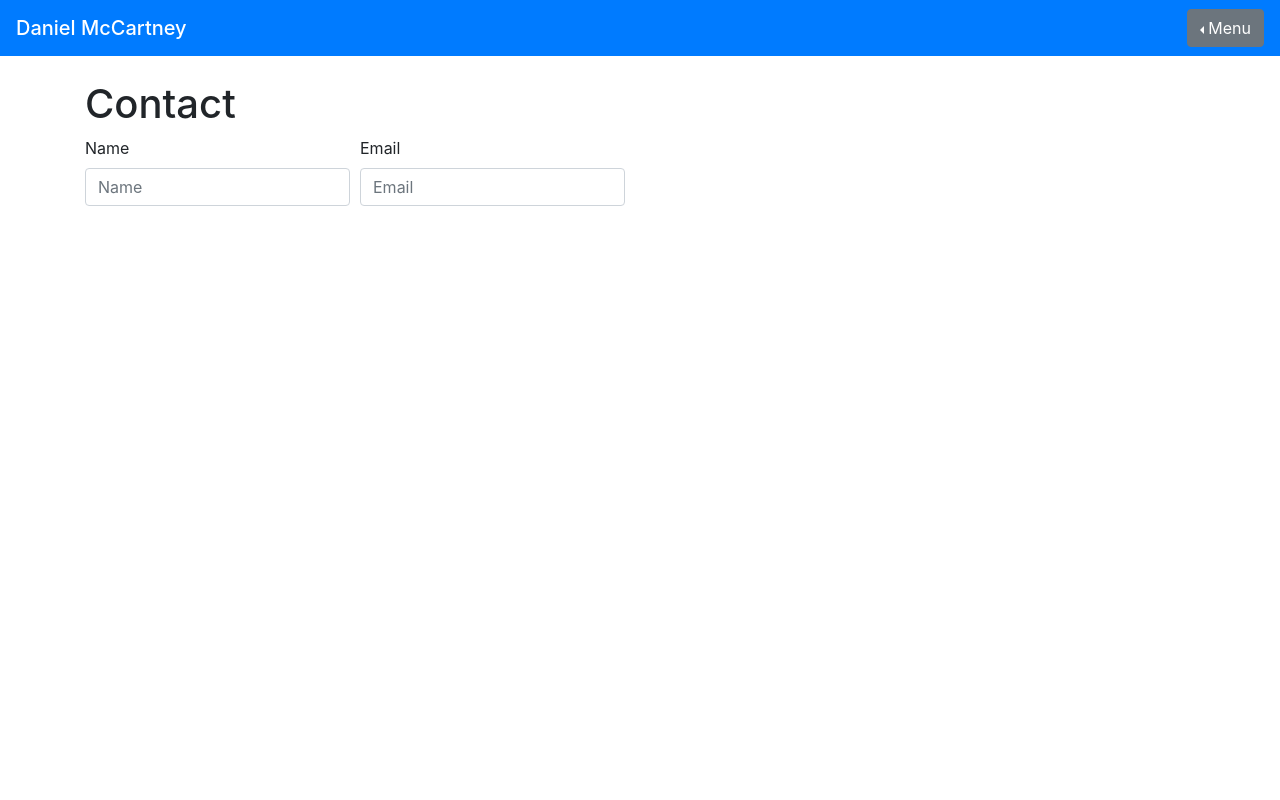
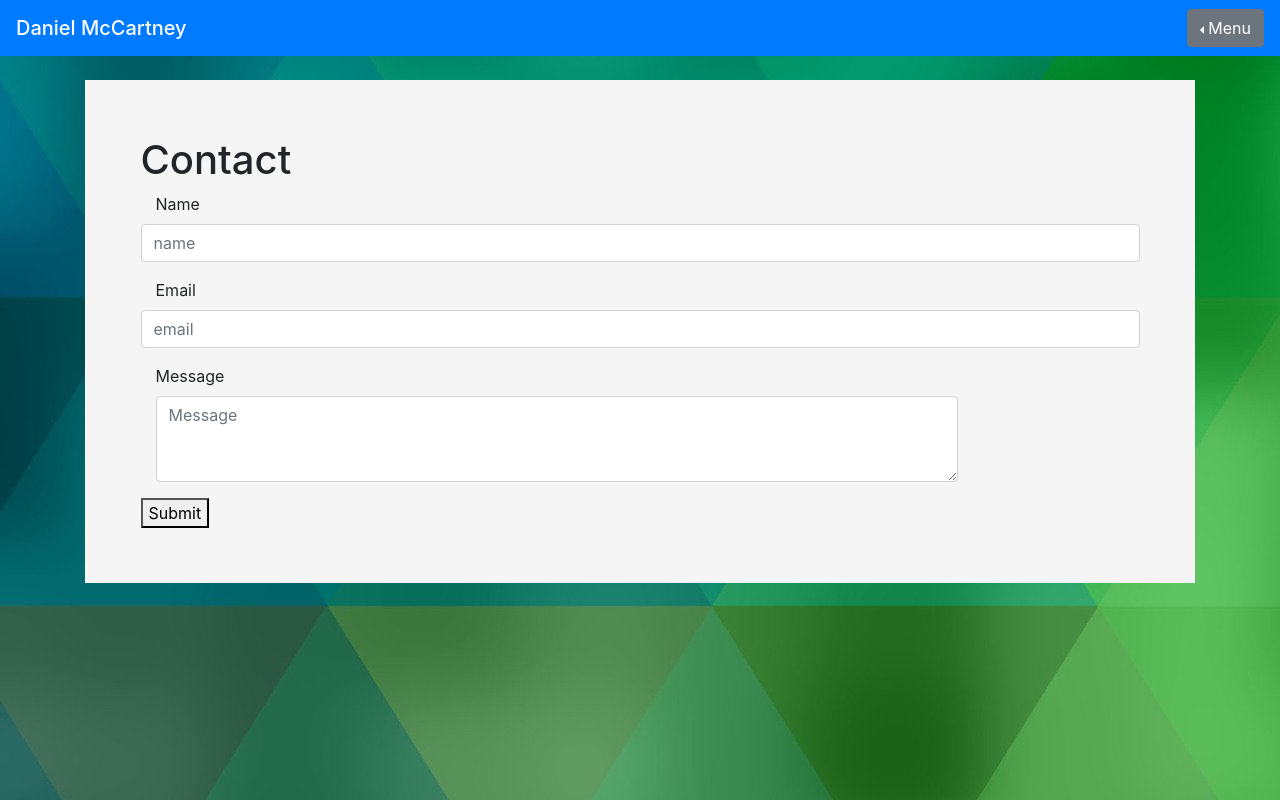
Before and after one commit to DanMcC94/Portfolio, a plain HTML site: page portfolio.html in a window 1280 px wide. Drawn offline with nearby package versions, Linux system fonts and the light colour scheme.

Commit message:
Added CSS to portfolio page

```diff
--- /dev/null
+++ b/assets/css/style.css
@@ -0,0 +1,19 @@
+.box-set {
+    position: relative;
+    height: 400px;
+    background: coral;
+}
+
+
+.placeholder {
+    padding-left: 50%;
+}
+
+body {
+    background-image: url("../images/polly-background-1631651.jpg");
+}
+
+.portfolioBlock {
+    background-color: whitesmoke;
+    padding: 5%;
+}
--- a/portfolio.html
+++ b/portfolio.html
@@ -8,7 +8,7 @@
     <link rel="stylesheet" href="https://stackpath.bootstrapcdn.com/bootstrap/4.5.2/css/bootstrap.min.css"
         integrity="sha384-JcKb8q3iqJ61gNV9KGb8thSsNjpSL0n8PARn9HuZOnIxN0hoP+VmmDGMN5t9UJ0Z" crossorigin="anonymous">
     <link rel="stylesheet" href="https://maxcdn.bootstrapcdn.com/bootstrap/4.0.0/css/bootstrap.min.css">
-    <link rel="stylesheet" href="style.css">
+    <link rel="stylesheet" href="assets/css/style.css">
 </head>
 
 <body>
@@ -27,22 +27,28 @@
     </br>
     <main class="container">
         <section class="row">
-        <div class="col-md-6">
-            <form class="block form-horizontal"></form>
-                <h1 class="block-header">Contact</h1>
+            <div class="col-md-12">
+                <form class="portfolioBlock">
+                    <h1>Contact</h1>
+                    <div class="form-row">
+                        <div class="form-group col-md-12">
+                            <label for="name" class="col-sm-6 control-label">Name</label>
+                            <input type="email" class="form-control" id="name" placeholder="name">
+                        </div>
 
-                <div class="form-row">
-                  <div class="form-group col-md-6">
-                    <label for="inputEmail4">Name</label>
-                    <input type="email" class="form-control" id="inputEmail4" placeholder="Name">
-                  </div>
-                  <div class="form-group col-md-6">
-                    <label for="inputPassword4">Email</label>
-                    <input type="password" class="form-control" id="inputPassword4" placeholder="Email">
+                        <div class="form-group col-md-12">
+                            <label for="email" class="col-sm-6 control-label">Email</label>
+                            <input type="password" class="form-control" id="email" placeholder="email">
                         </div>
                     </div>
-
-
+                    <div class="form-group">
+                        <label class="col-sm-12 control-label" for="msg">Message</label>
+                        <div class="col-sm-10">
+                            <textarea id="msg" class="form-control" rows="3" placeholder="Message"></textarea>
+                        </div>
+                    </div>
+                    <button class="submit-btn">Submit</button>
+                </form>
             </div>
         </section>
     </main>
--- a/style.css
+++ /dev/null
@@ -1,5 +0,0 @@
-.box-set {
-    position: relative;
-    height: 400px;
-    background: coral;
-}
```
Also changed, not shown: assets/images/polly-background-1631651.jpg (added). Lines whose indentation alone changed are shown as unchanged.
